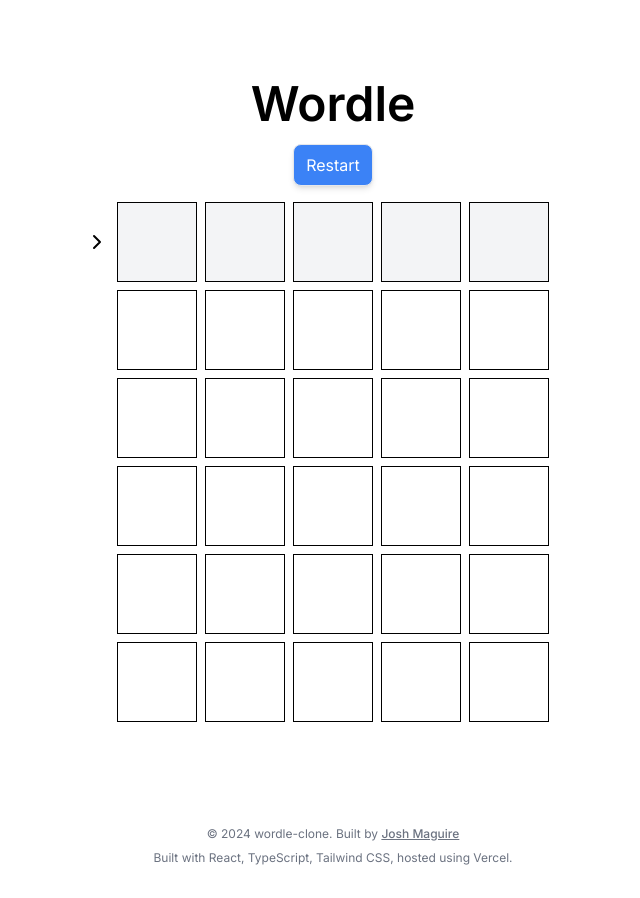
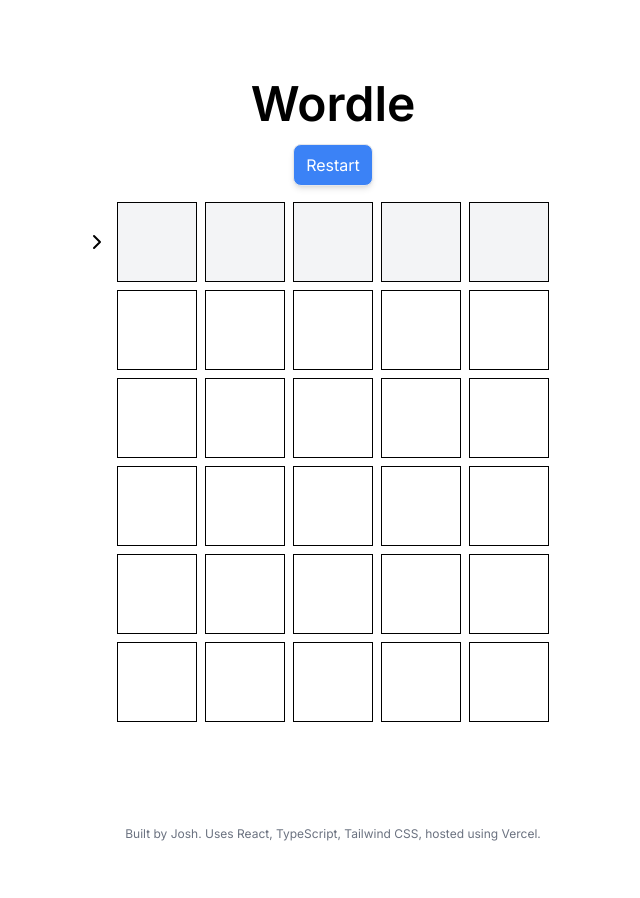
Before and after one commit to jmaguire93/wordle-clone, a Next.js app: page / in a window 1280 px wide. Shown: the whole page, without its empty margins (307-947 px from the left). After the commit the page ends 874 px from the top, so only its background shows below. Built offline with nearby package versions, Linux system fonts and the light colour scheme.

Commit message:
updated footer

```diff
--- a/components/footer.tsx
+++ b/components/footer.tsx
@@ -3,12 +3,9 @@
 export default function Footer() {
   return (
     <footer className='mb-8 px-4 text-center text-gray-500'>
-      <small className='mb-2 block text-xs'>
-        &copy; 2024 wordle-clone. Built by{' '}
-        <span className='underline font-medium'>Josh Maguire</span>
-      </small>
       <p className='text-xs'>
-        Built with React, TypeScript, Tailwind CSS, hosted using Vercel.
+        Built by Josh. Uses React, TypeScript, Tailwind CSS, hosted using
+        Vercel.
       </p>
     </footer>
   )
```
